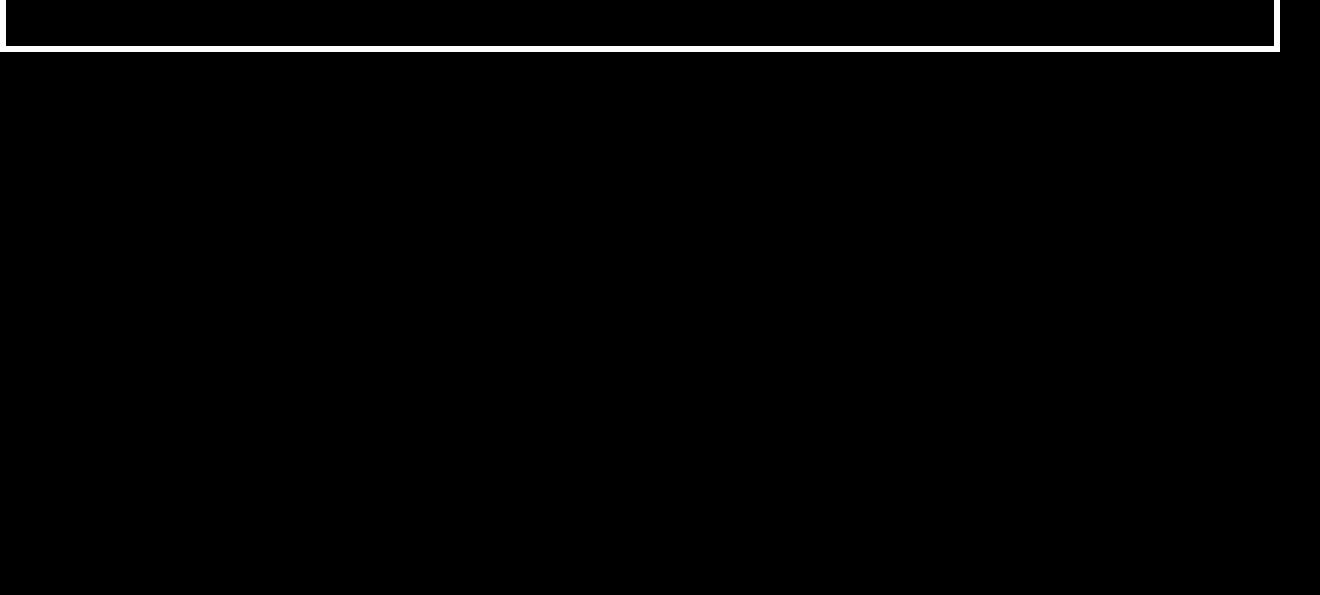
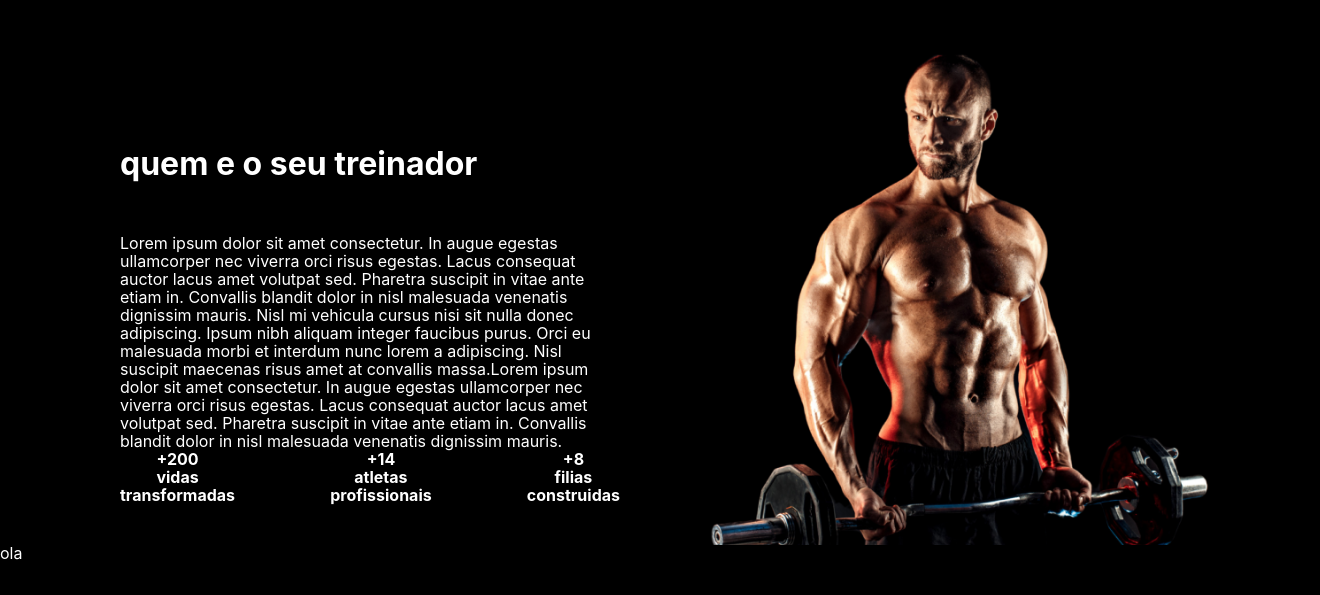
Before and after one commit to MathMendesReis/Academia, a React (Create React App) app in the folder loja-virtual/: page / in a window 1280 px wide. Shown: the part 2164-2759 px from the top of the page, 1320 px wide, since content can reach past the window. Before the commit the page ends 2216 px from the top, so only its background shows below. Built offline with nearby package versions, Linux system fonts and the light colour scheme.

Commit message:
section 5 pronta

```diff
--- a/loja-virtual/src/App.js
+++ b/loja-virtual/src/App.js
@@ -2,6 +2,8 @@
 import { Header } from "./component/header";
 import { SectionTwo } from "./component/section2";
 import { Section3 } from "./component/section3";
+import { Section4 } from "./component/section4";
+import Section5 from "./component/section5";
 import { GlobalState } from "./globalStates/GlobalState";
 import { GlobalStyled } from "./GlobalStyled";
 function App() {
@@ -12,6 +14,8 @@
         <Header />
         <SectionTwo />
         <Section3 />
+        <Section4 />
+        <Section5 />
       </GlobalState>
     </div>
   );
--- a/loja-virtual/src/GlobalStyled.js
+++ b/loja-virtual/src/GlobalStyled.js
@@ -20,7 +20,7 @@
     border-radius: 4px;
 }
 div{
-    border: 2px solid white;
+    /* border: 2px solid white; */
     background-color: transparent;
 }
 
--- a/loja-virtual/src/component/header/styled.js
+++ b/loja-virtual/src/component/header/styled.js
@@ -5,7 +5,7 @@
   justify-content: space-around;
   align-items: center;
   height: 717px;
-  width: 90%;
+  width: 100%;
 `;
 export const Banner = styled.div`
 display: flex;
@@ -26,19 +26,20 @@
 `
 
 export const BgImagem = styled.img`
-  height: 645px;
-  width: 760px;
+  height:auto;
+  width: 600px;
   position: relative;
-  top: -200px;
-  right: 180px;
+  top: -50px;
+  right: 18px;
+
 `
 
 export const Img = styled.img`
-  width: 484px;
-  height: 623px;
+  width: 400px;
+  height: auto;
   position: relative;
-  top: -800px;
-  right: 10px;
+  top: -565px;
+  right: 15px;
   background-color: transparent;
 `
 export const ContainerImagens = styled.div`
--- a/loja-virtual/src/component/section3/styled.js
+++ b/loja-virtual/src/component/section3/styled.js
@@ -13,7 +13,7 @@
     display: flex;
     gap: 20px;
     height: 450px;
-    width: 100%;
+    width: 90%;
     justify-content: space-around;
     align-items: center;
 `
--- /dev/null
+++ b/loja-virtual/src/component/section4/index.jsx
@@ -0,0 +1,45 @@
+import React from "react";
+import { BoxContainer, BoxInfo, BoxText, Img, Text, TxtTitle } from "./styled";
+import Img1 from "../../img/hardy-man-doing-exercise-with-heavy-bar1.png";
+export const Section4 = () => {
+  return (
+    <BoxContainer>
+      <BoxText>
+        <TxtTitle>quem e o seu treinador</TxtTitle>
+        <Text>
+          Lorem ipsum dolor sit amet consectetur. In augue egestas ullamcorper
+          nec viverra orci risus egestas. Lacus consequat auctor lacus amet
+          volutpat sed. Pharetra suscipit in vitae ante etiam in. Convallis
+          blandit dolor in nisl malesuada venenatis dignissim mauris. Nisl mi
+          vehicula cursus nisi sit nulla donec adipiscing. Ipsum nibh aliquam
+          integer faucibus purus. Orci eu malesuada morbi et interdum nunc lorem
+          a adipiscing. Nisl suscipit maecenas risus amet at convallis
+          massa.Lorem ipsum dolor sit amet consectetur. In augue egestas
+          ullamcorper nec viverra orci risus egestas. Lacus consequat auctor
+          lacus amet volutpat sed. Pharetra suscipit in vitae ante etiam in.
+          Convallis blandit dolor in nisl malesuada venenatis dignissim mauris.
+        </Text>
+        <BoxInfo>
+          <h4>
+            +200 <br />
+            vidas <br />
+            transformadas
+          </h4>
+          <h4>
+            +14 <br />
+            atletas <br />
+            profissionais
+          </h4>
+          <h4>
+            +8 <br />
+            filias <br />
+            construidas
+          </h4>
+        </BoxInfo>
+      </BoxText>
+      <BoxText>
+        <Img src={Img1} alt="" />
+      </BoxText>
+    </BoxContainer>
+  );
+};
--- /dev/null
+++ b/loja-virtual/src/component/section4/styled.js
@@ -0,0 +1,46 @@
+import styled from "styled-components"
+
+export const BoxContainer = styled.div`
+    height: 500px;
+    width: 100%;
+    display: flex;
+    justify-content: space-around;
+    align-items: center;
+`
+
+export const BoxText = styled.div`
+    height: 200px;
+    width: 500px;
+    display: flex;
+    justify-content: space-between;
+    flex-direction: column;
+`
+export const Img = styled.img`
+    position: relative;
+    height: 700px;
+    width: auto;
+    top:-145px;
+`
+
+export const TxtTitle = styled.h1`
+position: relative;
+top: -50px;
+left: 50px;
+
+`
+
+export const Text = styled.p`
+    position: relative;
+    left: 50px;
+`
+
+export const BoxInfo = styled.div`
+display: flex;
+justify-content: space-between;
+align-items: center;
+text-align: center;
+position: relative;
+left: 50px;
+
+
+`
--- /dev/null
+++ b/loja-virtual/src/component/section5/index.jsx
@@ -0,0 +1,7 @@
+import React from "react";
+import { BoxContainer } from "./styled";
+
+const Section5 = () => {
+  return <BoxContainer>ola</BoxContainer>;
+};
+export default Section5;
--- /dev/null
+++ b/loja-virtual/src/component/section5/styled.js
@@ -0,0 +1,6 @@
+import styled from "styled-components"
+
+export const BoxContainer = styled.div`
+    height: 500px;
+    width: 100%;
+`
```
Also changed, not shown: loja-virtual/src/img/hardy-man-doing-exercise-with-heavy-bar1.png (added).
